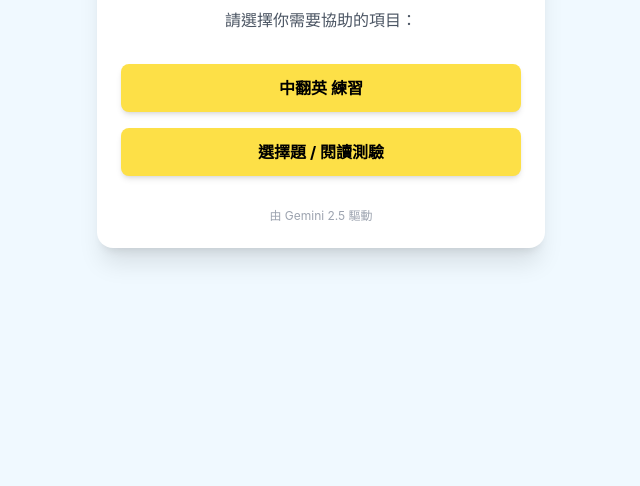
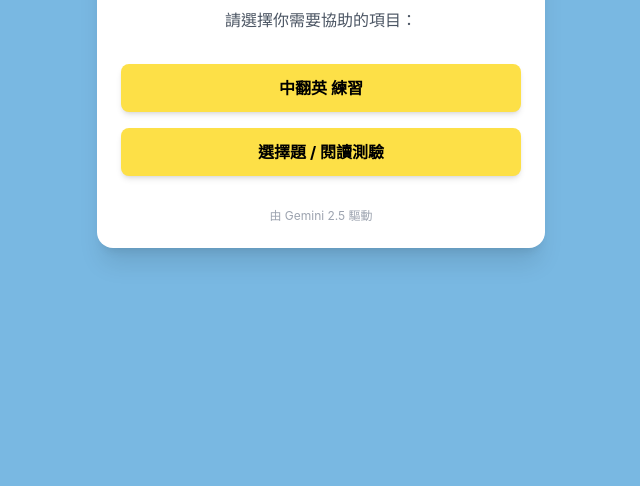
Before and after one commit to aki8812/Akis-AI, a plain HTML site: page index.html in a window 1280 px wide. Shown: the part 314-800 px from the top of the page, without its empty margins (319-959 px from the left). Drawn offline with nearby package versions, Linux system fonts and the light colour scheme.

Commit message:
Add files via upload

```diff
--- a/index.html
+++ b/index.html
@@ -4,26 +4,15 @@
     <meta charset="UTF-8">
     <meta name="viewport" content="width=device-width, initial-scale=1.0">
     <title>英文作業小幫手</title>
-    <!-- 載入 Tailwind CSS -->
     <script src="https://cdn.tailwindcss.com"></script>
-
-    <!-- 網站圖示 (瀏覽器分頁) -->
-    <link rel="icon" type="image/x-icon" href="favicon.ico">
-
-    <!-- PWA manifest -->
+    <link rel="icon" href="favicon.ico" />
     <link rel="manifest" href="manifest.json">
-
-    <!-- PWA 相關 meta -->
     <meta name="theme-color" content="#f0f9ff">
-    <!-- 更新：iOS 圖示指向 192px 的 PNG -->
-    <link rel="apple-touch-icon" href="icon/icon-192x192.png">
-
-    <!-- 設定字體，優先使用 Inter，並包含你偏好的「微軟正黑體」 -->
+    <link rel="apple-touch-icon" href="icon/icon-512x512.png">
     <style>
       body {
-        /* 使用者偏好顏色：天空淡藍作為背景 */
         font-family: 'Inter', '微軟正黑體', 'Microsoft JhengHei', sans-serif;
-        background-color: #f0f9ff; /* Tailwind's blue-50，接近天空淡藍 */
+        background-color: #79b8e2; /* Tailwind's blue-50，接近天空淡藍 */
       }
       /* 保持結果區域的換行格式 */
       .gemini-result {
```
Also changed, not shown: manifest.json.
